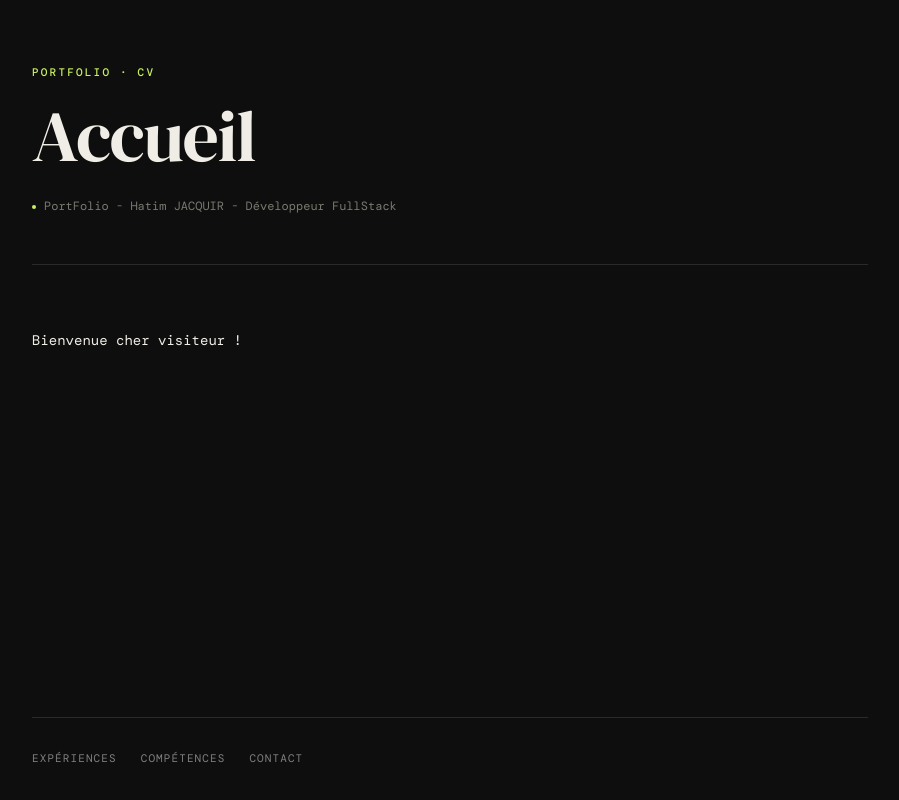
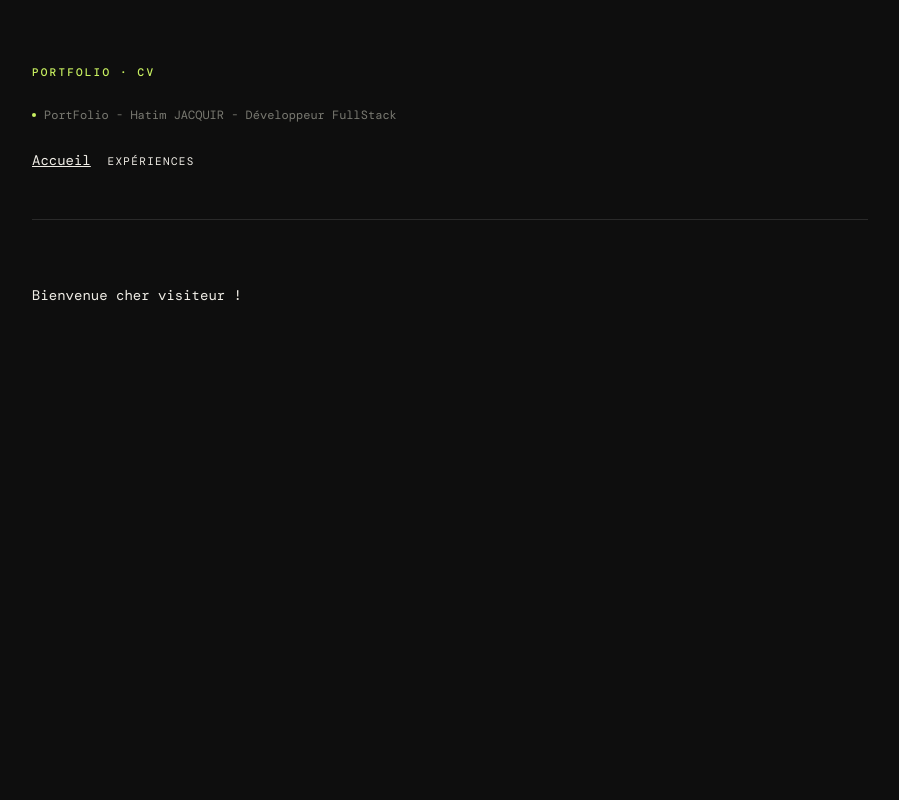
Before and after one commit to hjacquir/portfolio-nextjs, a Next.js app in the folder app/: page / in a window 1280 px wide. Shown: the whole page, without its empty margins (190-1089 px from the left). Built offline with nearby package versions, Linux system fonts and the light colour scheme; a web font is replaced by a local one.

Commit message:
ajout navigation dynamique : ajout du composant Navigation et du type correspondant, suppression su menu du footer, ajout du menu dynamique dans le layout, ajout des regles css

```diff
--- a/app/src/app/globals.css
+++ b/app/src/app/globals.css
@@ -253,6 +253,28 @@ body {
   color: var(--text-primary);
 }
 
+/* ─── NAVIGATIONS ──────────────────────────────────────── */
+
+.navigation {
+  margin-top: 1.5rem;
+}
+
+.nav-link {
+  font-size: 11px;
+  letter-spacing: 0.12em;
+  text-transform: uppercase;
+  color: var(--color-muted); /* ton token */
+  border-bottom: 2px solid transparent;
+  transition: color 0.2s, border-color 0.2s;
+  margin: 2%;
+  text-decoration: none;
+}
+
+.nav-link--active {
+  color: var(--color-foreground);
+  border-bottom-color: var(--color-foreground);
+}
+
 /* ─── ANIMATIONS ──────────────────────────────────────── */
 
 @keyframes fadeSlideIn {
--- a/app/src/app/layout.tsx
+++ b/app/src/app/layout.tsx
@@ -1,4 +1,5 @@
 import type { Metadata } from "next";
+import {Navigation} from '@/src/components/Navigation'
 import "./globals.css";
 
 const title= process.env.SITE_TITLE
@@ -11,6 +12,17 @@ export const metadata: Metadata = {
   },
 };
 
+const navigationLinks = [
+    {
+        href: '/',
+        label: 'Accueil',
+    },
+    {
+        href: '/experiences',
+        label: 'Expériences',
+    }
+]
+
 export default function RootLayout({
                                      children,
                                    }: Readonly<{
@@ -20,6 +32,21 @@ export default function RootLayout({
       <html lang="fr">
       <body>
       <div className="experiences-layout">
+          <header className="experiences-header">
+              <p className="header-eyebrow">Portfolio · CV</p>
+              <div className="header-meta">
+                  <span className="header-meta-item">{process.env.SITE_TITLE}</span>
+              </div>
+              <nav className="navigation">
+                  {
+                      navigationLinks.map((item) => (
+                          <Navigation href={item.href} key={item.href}>
+                              {item.label}
+                          </Navigation>
+                      ))
+                  }
+              </nav>
+          </header>
           {children}
       </div>
       </body>
--- a/app/src/app/page.tsx
+++ b/app/src/app/page.tsx
@@ -12,23 +12,9 @@ export const metadata: Metadata = {
 export default function Home() {
   return (
       <>
-        <header className="experiences-header">
-          <p className="header-eyebrow">Portfolio · CV</p>
-          <h1 className="header-name">Accueil</h1>
-          <div className="header-meta">
-            <span className="header-meta-item">{process.env.SITE_TITLE}</span>
-          </div>
-        </header>
         <main className="experiences-main">
           Bienvenue cher visiteur !
         </main>
-        <footer className="experiences-footer">
-          <nav className="footer-links">
-            <a href="/experiences" className="footer-link">Expériences</a>
-            <a href="/competences" className="footer-link">Compétences</a>
-            <a href="/contact" className="footer-link">Contact</a>
-          </nav>
-        </footer>
       </>
   )
 }
--- /dev/null
+++ b/app/src/components/Navigation.tsx
@@ -0,0 +1,17 @@
+'use client'
+
+import Link from 'next/link'
+import {usePathname} from 'next/navigation'
+import {NavigationLinkType} from '@/src/types/NavigationLink.type'
+
+export function Navigation({href, children}: NavigationLinkType) {
+    const pathname = usePathname()
+
+    const isActive = pathname === href || pathname.startsWith(href + '/')
+
+    return (
+        <Link href={href} className={`nav-link${isActive ? '--active' : ''}`}>
+            {children}
+        </Link>
+    )
+}
--- /dev/null
+++ b/app/src/types/NavigationLink.type.tsx
@@ -0,0 +1,6 @@
+import React from "react";
+
+export type NavigationLinkType = {
+    href: string,
+    children: React.ReactNode
+}
```
Also changed, not shown: app/src/app/experiences/page.tsx (+0 -14 lines).
